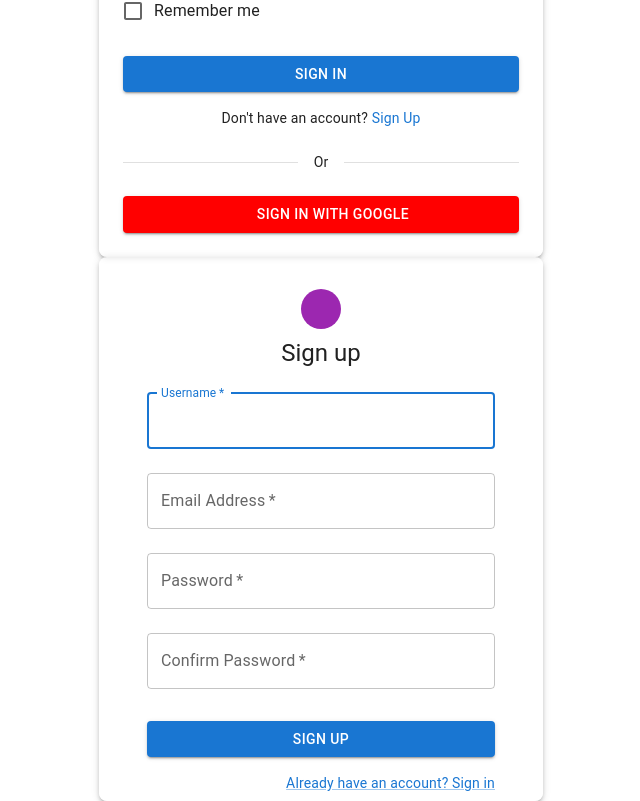
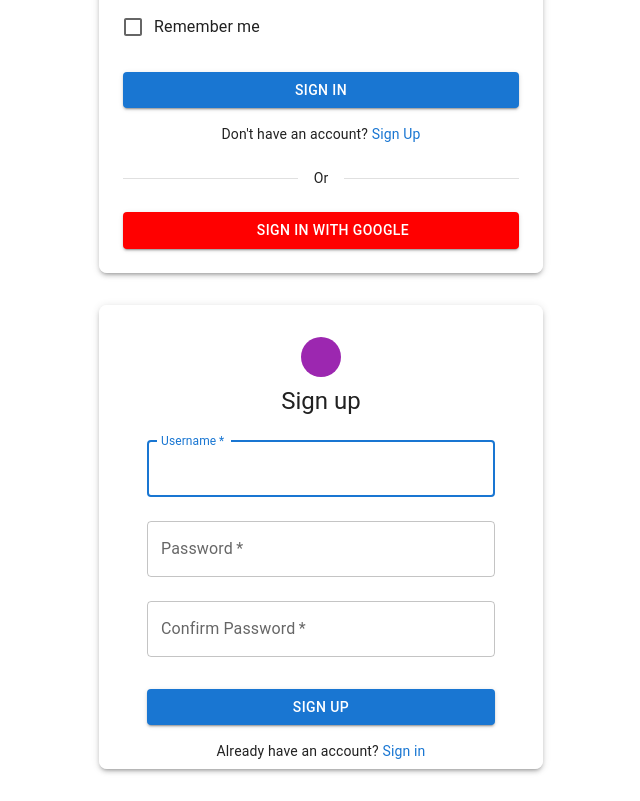
Before and after one commit to Chrisdouce/unincorporated, a React (Vite) app in the folder frontend/: page /login in a window 1280 px wide. Shown: the part 381-1182 px from the top of the page, without its empty margins (319-959 px from the left). Built offline with nearby package versions, Linux system fonts and the light colour scheme; some icons are missing.

Commit message:
Finishing frontend login + sign up

```diff
--- a/frontend/src/App.tsx
+++ b/frontend/src/App.tsx
@@ -1,13 +1,17 @@
+import { Box } from "@mui/material"
 import LoginForm from "./components/Login-Form"
 import SignupForm from "./components/Signup-Form"
 
 function App() {
-
     return (
         <>
-            <h1>App</h1>
-            <LoginForm />
-            <SignupForm />
+            <h1>Demo for login + sign up components</h1>
+            <Box sx={{ display: 'flex', justifyContent: 'space-between', padding: 2 }}>
+                <LoginForm />
+            </Box>
+            <Box sx={{ display: 'flex', justifyContent: 'space-between', padding: 2 }}>
+                <SignupForm />
+            </Box>
         </>
     )
 }
--- a/frontend/src/components/Login-Form.tsx
+++ b/frontend/src/components/Login-Form.tsx
@@ -11,7 +11,7 @@ import {
     Checkbox,
     FormControlLabel
 } from '@mui/material';
-import LockOutlinedIcon from '@mui/icons-material/LockOutlined';
+import LoginIcon from '@mui/icons-material/Login';
 import GoogleIcon from '@mui/icons-material/Google';
 
 export default function LoginPage() {
@@ -46,7 +46,7 @@ export default function LoginPage() {
                 }}
             >
                 <Avatar sx={{ m: 1, bgcolor: 'secondary.main' }}>
-                    <LockOutlinedIcon />
+                    <LoginIcon />
                 </Avatar>
                 <Typography component="h1" variant="h5">
                     Sign in
--- a/frontend/src/components/Signup-Form.tsx
+++ b/frontend/src/components/Signup-Form.tsx
@@ -6,9 +6,7 @@ import {
   Typography,
   TextField,
   Button,
-  Grid,
-  Link,
-  Divider
+  Link
 } from '@mui/material';
 import LockOutlinedIcon from '@mui/icons-material/LockOutlined';
 
@@ -66,15 +64,6 @@ export default function SignUpPage() {
             margin="normal"
             required
             fullWidth
-            id="email"
-            label="Email Address"
-            name="email"
-            autoComplete="email"
-          />
-          <TextField
-            margin="normal"
-            required
-            fullWidth
             name="password"
             label="Password"
             type="password"
@@ -99,11 +88,19 @@ export default function SignUpPage() {
           >
             Sign Up
           </Button>
-          <Grid container justifyContent="flex-end">
-              <Link href="#" variant="body2">
-                Already have an account? Sign in
+          <Typography variant="body2" sx={{ textAlign: 'center' }}>
+            {"Already have an account? "}
+            <Link
+                href="#"
+                variant="body2"
+                sx={{
+                    textDecoration: 'none',
+                    '&:hover': { textDecoration: 'underline' }
+                }}
+            >
+                Sign in
             </Link>
-          </Grid>
+          </Typography>
         </Box>
       </Box>
     </Container>
```
Lines whose indentation alone changed are shown as unchanged.
